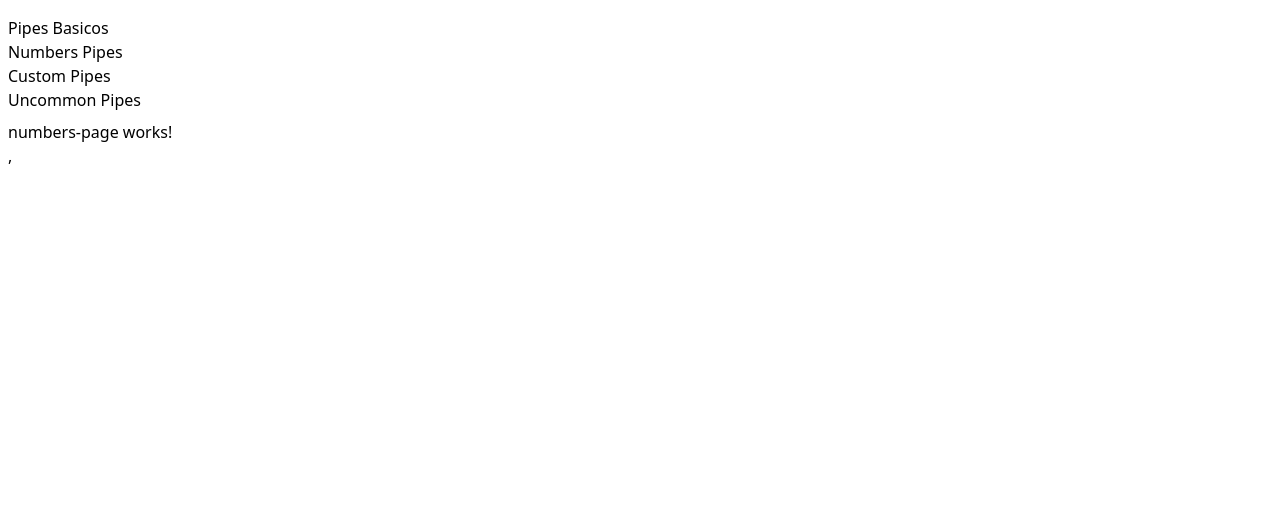
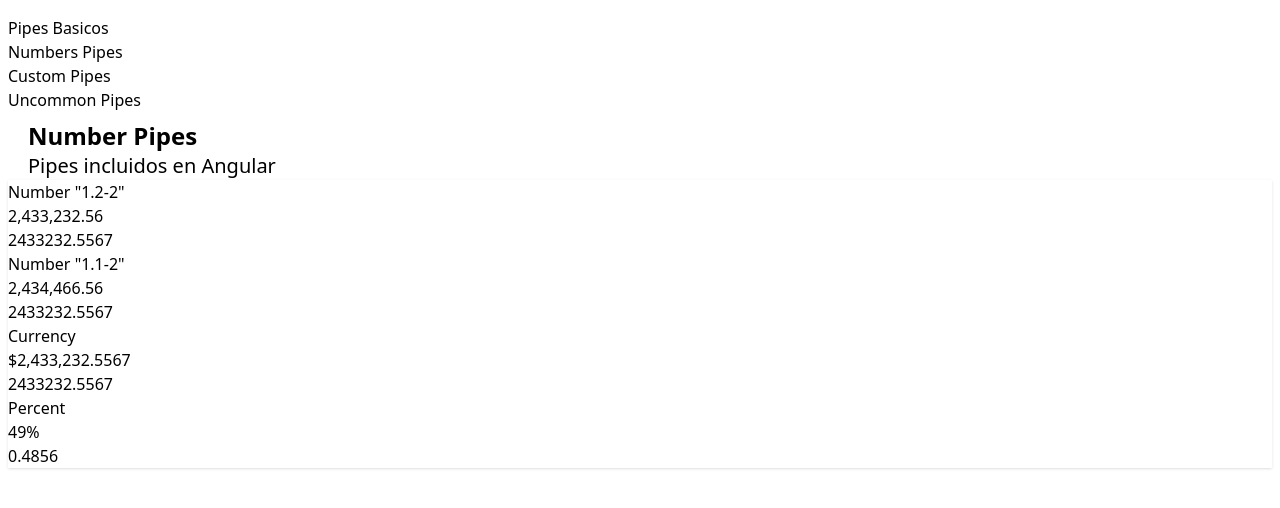
Before and after one commit to ZAIDomy/pipes_app, an Angular app: page /numbers in a window 1280 px wide. Shown: the top 508 px of the page. Built offline with nearby package versions, Linux system fonts and the light colour scheme.

Commit message:
decimal percent currency - pipes

```diff
--- a/src/app/pages/numbers-page/numbers-page.component.html
+++ b/src/app/pages/numbers-page/numbers-page.component.html
@@ -1 +1,32 @@
-<p>numbers-page works!</p>,
+<section class="mx-5">
+    <h1 class="text-2xl font-bold">Number Pipes</h1>
+    <h3 class="text-xl font-thin">Pipes incluidos en Angular</h3>
+</section>
+
+<div class="stats stats-vertical lg:stats-horizontal shadow w-full">
+
+  <div class="stat">
+    <div class="stat-title">Number "1.2-2"</div>
+    <div class="stat-value">{{totalSell()|number:"1.2-2"}}</div>
+    <div class="stat-desc">{{totalSell()}}</div>
+  </div>
+
+  <div class="stat">
+    <div class="stat-title">Number "1.1-2"</div>
+    <div class="stat-value">{{totalSell()+1234|number:"1.1-2"}}</div>
+    <div class="stat-desc">{{totalSell()}}</div>
+  </div>
+
+  <div class="stat">
+    <div class="stat-title">Currency</div>
+    <div class="stat-value">{{totalSell()|currency:"MXN":"symbol-narrow":"1.2-4"}}</div>
+    <div class="stat-desc">{{totalSell()}}</div>
+  </div>
+
+    <div class="stat">
+    <div class="stat-title">Percent</div>
+    <div class="stat-value">{{percent()|percent}}</div>
+    <div class="stat-desc">{{percent()}}</div>
+  </div>
+
+</div>
--- a/src/app/pages/numbers-page/numbers-page.component.ts
+++ b/src/app/pages/numbers-page/numbers-page.component.ts
@@ -1,9 +1,13 @@
-import { Component } from '@angular/core';
+import { CurrencyPipe, DecimalPipe, PercentPipe } from '@angular/common';
+import { Component, signal } from '@angular/core';
 
 @Component({
   selector: 'app-numbers-page',
   standalone: true,
-  imports: [],
+  imports: [DecimalPipe,PercentPipe,CurrencyPipe],
   templateUrl: './numbers-page.component.html',
 })
-export default class NumbersPageComponent { }
+export default class NumbersPageComponent {
+  totalSell=signal(2_433_232.5567);
+  percent=signal(0.4856);
+}
```
